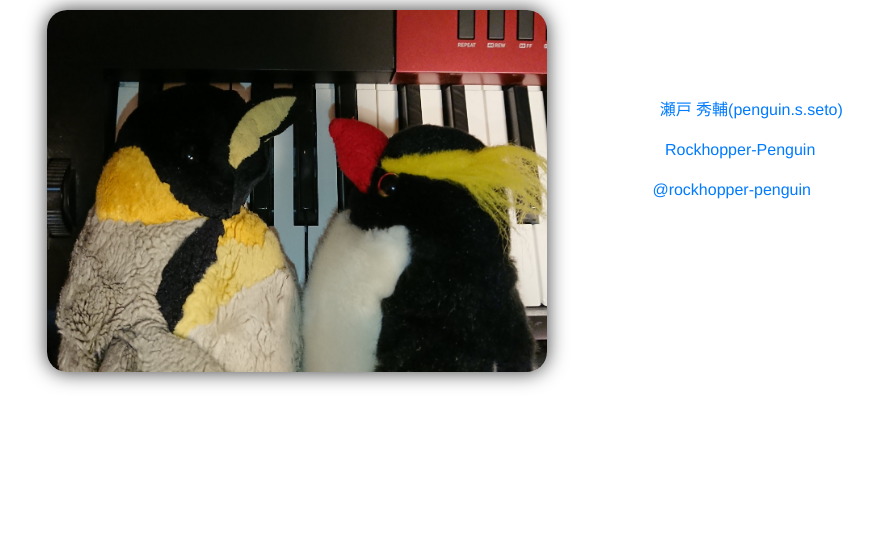
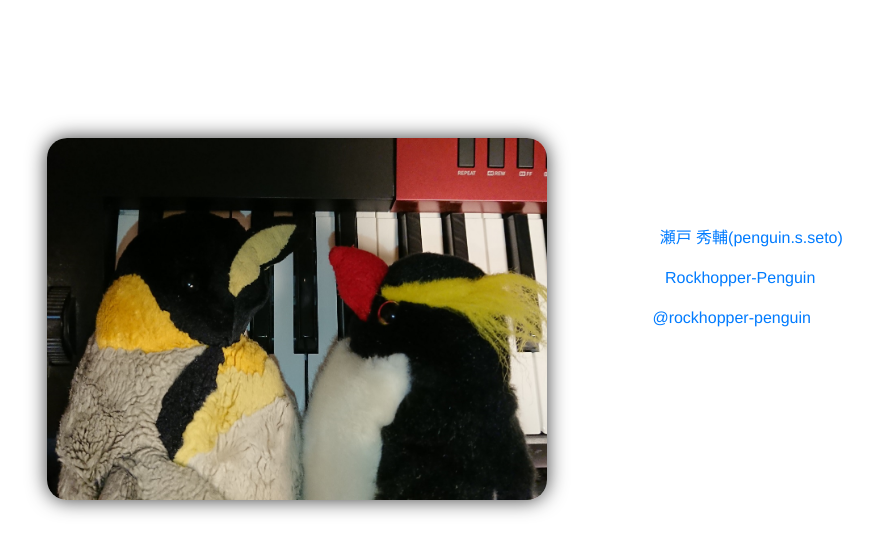
Before and after one commit to rockhopper-penguin/syusuke-s, a Vue app: page / in a window 1280 px wide. Shown: the top 554 px of the page, without its empty margins (195-1068 px from the left). Built offline with nearby package versions, Linux system fonts and the light colour scheme.

Commit message:
空白追加

```diff
--- a/src/App.vue
+++ b/src/App.vue
@@ -25,6 +25,7 @@
   -moz-osx-font-smoothing: grayscale;
   text-align: center;
   color: white;
+  padding-top: 10%;
 }
 
 #nav {
```
